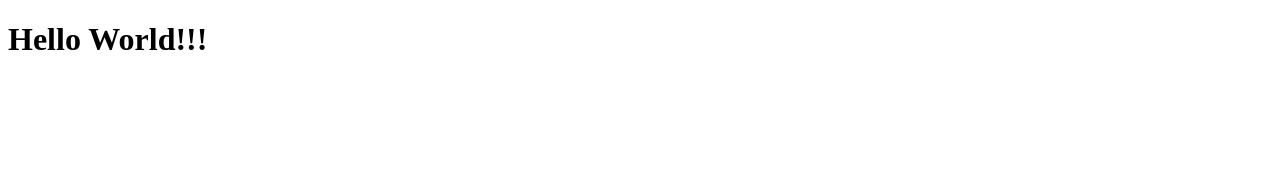
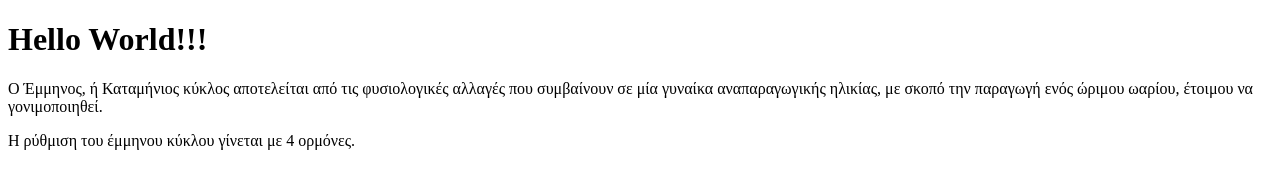
Before and after one commit to ixthy/git_test, a plain HTML site: page html-boilerplate/index.html in a window 1280 px wide. Drawn offline with Linux system fonts and the light colour scheme.

Commit message:
edit index.html

```diff
--- a/html-boilerplate/index.html
+++ b/html-boilerplate/index.html
@@ -10,5 +10,13 @@
         <h1>
             Hello World!!!
         </h1>
+
+        <p lang="gr">
+            Ο Έμμηνος, ή Καταμήνιος κύκλος αποτελείται από τις φυσιολογικές αλλαγές που συμβαίνουν σε μία γυναίκα
+            αναπαραγωγικής ηλικίας, με σκοπό την παραγωγή ενός ώριμου ωαρίου, έτοιμου να γονιμοποιηθεί.
+        </p>
+        <p lang="gr">
+            Η ρύθμιση του έμμηνου κύκλου γίνεται με 4 ορμόνες.
+        </p>
     </body>
 </html>
```
